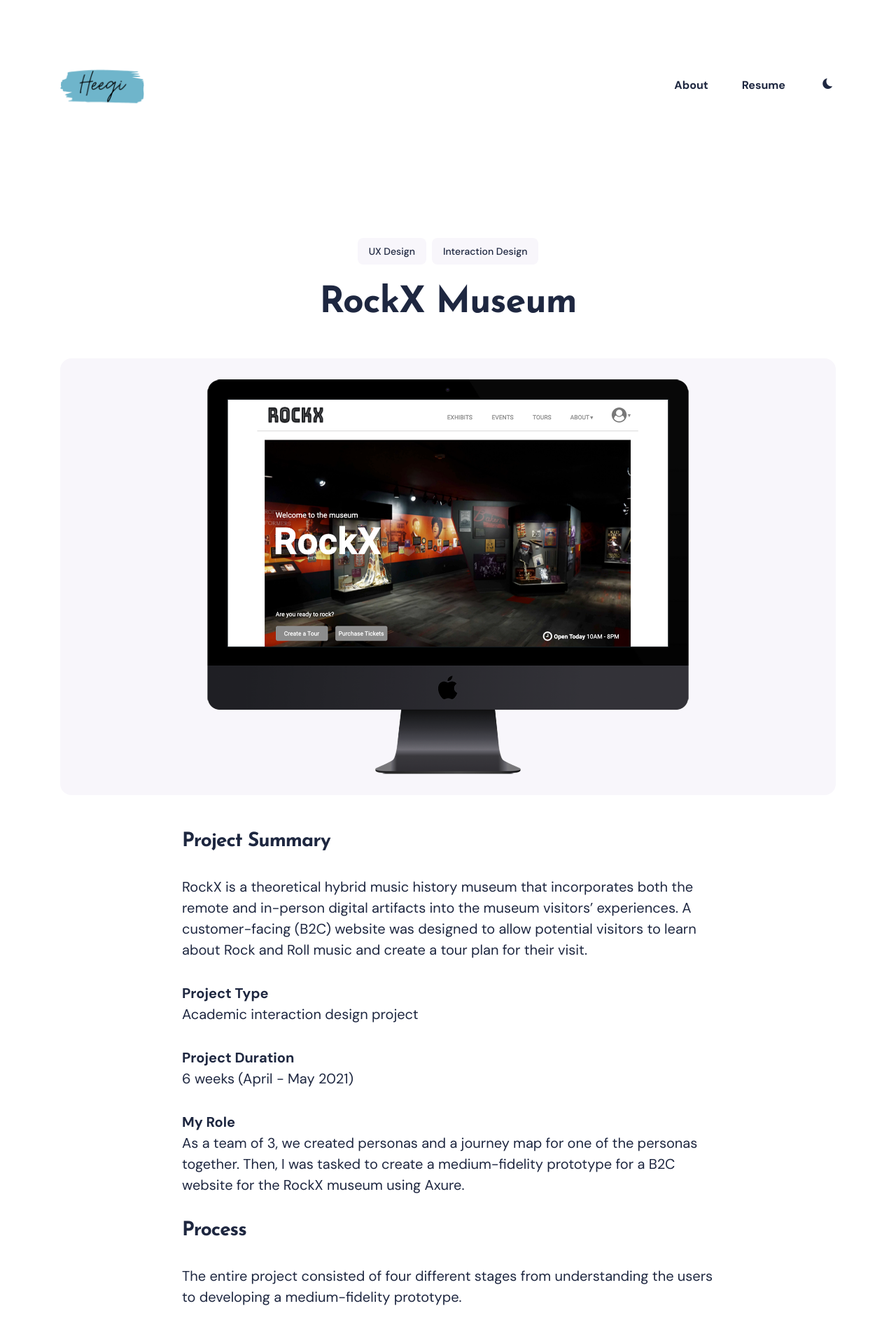
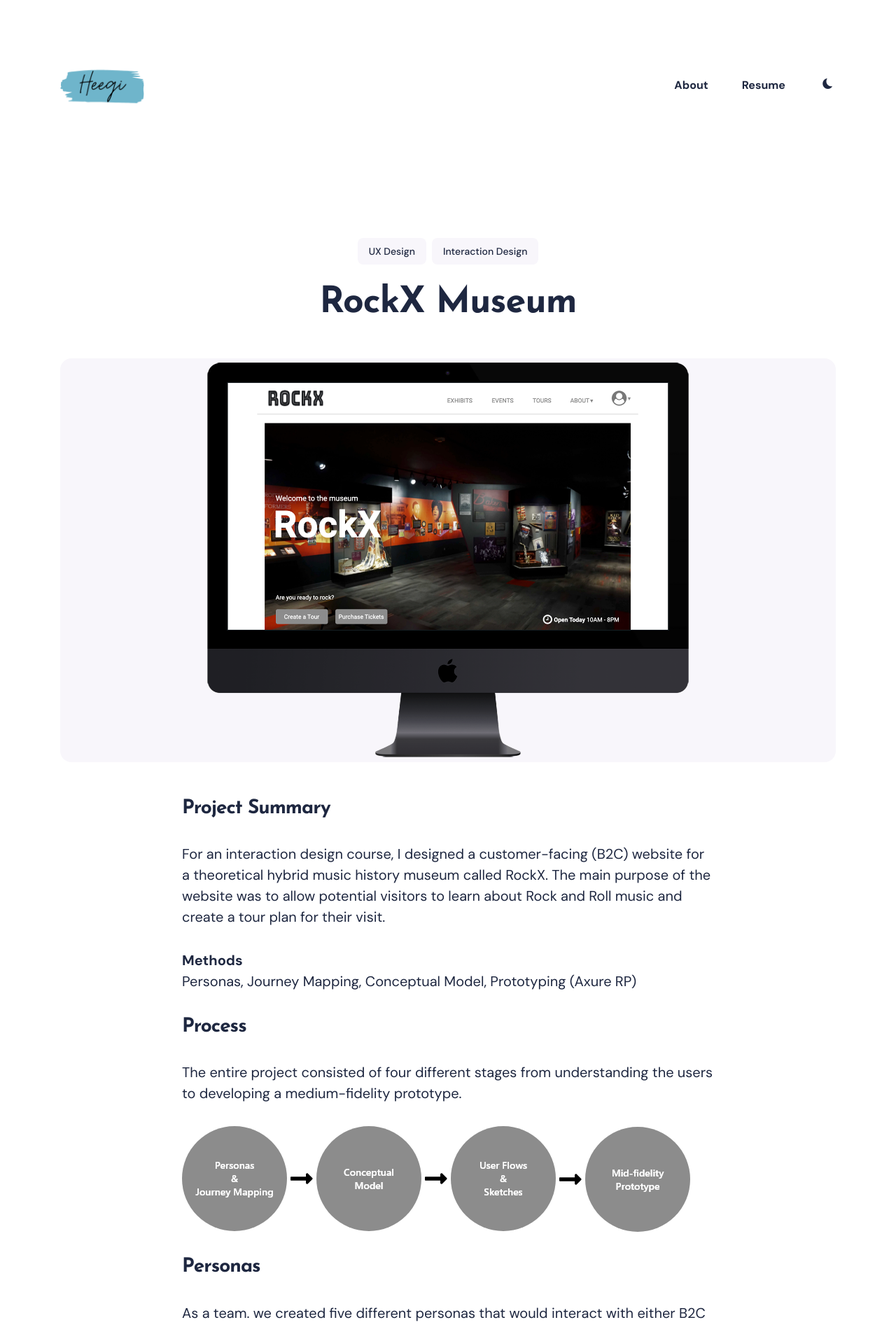
Before and after one commit to heegi/heegiyun.com, a Jekyll site: the page built from _posts/2021-08-10-rockx.markdown, in a window 1280 px wide. Shown: the top 1896 px of the page at 70% size. Built offline with Jekyll 4.4.1, drawn with Linux system fonts in a browser that asks for light colours; nearby versions of some CDN libraries.

Commit message:
Post Names/Layout Change

```diff
--- a/_includes/footer.html
+++ b/_includes/footer.html
@@ -11,7 +11,7 @@
               <ul class="social__list list-reset">
                 {% for social in site.data.settings.social %}
                   <li class="social__item">
-                    <a class="social__link" href="{{social.link}}" target="_blank" rel="noopener" aria-label="{{social.label}} link"><i class="ion {{social.icon}}" style="color: {{social.color}};"></i> {{social.label}}</a>
+                    <a class="social__link" href="{{social.link}}" target="_blank" rel="noopener" aria-label="{{social.label}} link"><i class="ion {{social.icon}}"></i> {{social.label}}</a>
                   </li>
                 {% endfor %}
               </ul>
--- a/_posts/2018-11-08-life-shrinks-or-expands-in-proportion-to-oneΓÇÖs-courage.markdown
+++ b/_posts/2018-01-19-state-gun-law-visualization.markdown
@@ -22,7 +24,6 @@
 
 ![Our Interpretation Page]({{site.baseurl}}/images/vis-3.png)
 
-The entire interactive dashboard can be accessed by clicking [**here**](https://deroun.shinyapps.io/StateLawsVGunDeath/). <br>
 Visit the [**Github**](https://github.com/DeRoun/StateLawsVGunDeath) page for more details as well.
 
 ### Results
--- a/_posts/2018-11-09-a-journey-of-a-thousand-leagues-begins-beneath-oneΓÇÖs-feet.markdown
+++ b/_posts/2019-07-29-service-dawgs.markdown
@@ -48,8 +48,8 @@
 <center><img src="/images/map.png" alt="Event"></center> <br>
 
 ### Learnings
-* **Design process can be used beyond the web/mobile interfaces.**
+* **Design process can be used beyond the web/mobile interfaces.**<br>
 During the ideation phase, many of our classmates restricted their design ideas to creating a mobile app. However, the result of our user research was telling us that a mobile app won’t be the best solution to address user needs. Through this project, I learned that the design process can be used to yield many different types of solutions and it is important to focus on what would be the best solution to the problem rather than jumping into conclusion that we are going to make a mobile app that has a specific functionality.
 
-* **Be conscious about design choices and have rationale behind them.**
+* **Be conscious about design choices and have rationale behind them.**<br>
 As a designer, it is important to consider how every design choice we make can affect user experience with the product and take responsibility for them. I learned that there needs to be rationale behind small design choices, such as shapes and colors of the buttons used in the interface.
--- a/_posts/2018-11-10-strive-not-to-be-a-success-but-rather-to-be-of-value.markdown
+++ b/_posts/2020-05-09-library-research.markdown
@@ -52,8 +52,8 @@
 <center><img src="/images/layout.png" alt="Multi-purpose area layout"></center> <br>
 
 ### Learnings
-* **It is crucial to ask users the right questions in the right way.**
+* **It is crucial to ask users the right questions in the right way.**<br>
 Throughout this user research project, I learned that how questions are selected and worded can have a huge impact on users’ responses. In particular, interview questions had to be revised multiple times in order to avoid leading questions that may cause interviewees to answer in a biased way or confusing questions that may not be obvious to interviewees. I also learned that it is important to carefully choose the types of question to use in surveys based on the data I wish to gather.
 
-* **Have reasons behind how you prioritize the work.**
+* **Have reasons behind how you prioritize the work.**<br>
 As a user researcher, prioritization of the work is important and it should have a valid justification. I learned that prioritization should be based on factors such as feasibility, desirability, and viability of the work as well as potential constraints that may be involved.
--- a/_posts/2018-11-11-if-you-cannot-do-great-things-do-small-things-in-a-great-way.markdown
+++ b/_posts/2021-08-10-rockx.markdown
@@ -6,16 +6,10 @@
 description: Creating the emerging digital experience for museum visitors through a B2C website
 ---
 ## Project Summary
-RockX is a theoretical hybrid music history museum that incorporates both the remote and in-person digital artifacts into the museum visitors’ experiences. A customer-facing (B2C) website was designed to allow potential visitors to learn about Rock and Roll music and create a tour plan for their visit.
+For an interaction design course, I designed a customer-facing (B2C) website for a theoretical hybrid music history museum called RockX. The main purpose of the website was to allow potential visitors to learn about Rock and Roll music and create a tour plan for their visit.
 
-**Project Type** <br>
-Academic interaction design project
-
-**Project Duration** <br>
-6 weeks (April - May 2021)
-
-**My Role** <br>
-As a team of 3, we created personas and a journey map for one of the personas together. Then, I was tasked to create a medium-fidelity prototype for a B2C website for the RockX museum using Axure.
+**Methods**<br>
+Personas, Journey Mapping, Conceptual Model, Prototyping (Axure RP)
 
 ## Process
 The entire project consisted of four different stages from understanding the users to developing a medium-fidelity prototype.
--- a/_sass/4-layouts/_post.scss
+++ b/_sass/4-layouts/_post.scss
@@ -114,7 +114,7 @@
 .post-image,
 .page-image {
   position: relative;
-  padding-top: 56.25%;
+  padding-top: 52%;
   margin-bottom: 48px;
   border-radius: 16px;
   overflow: hidden;
```
Also changed, not shown: other parts of _posts/2018-01-19-state-gun-law-visualization.markdown (+3 -1 lines), other parts of _posts/2020-05-09-library-research.markdown (+1 -1 lines), _posts/2021-08-12-zillow.markdown (renamed from _posts/2018-11-12-do-what-you-can-with-what-you-have-where-you-are.markdown), _posts/2022-01-08-pokemon-unite.markdown (renamed from _posts/2018-11-14-that-which-does-not-kill-us-makes-us-stronger.markdown).
